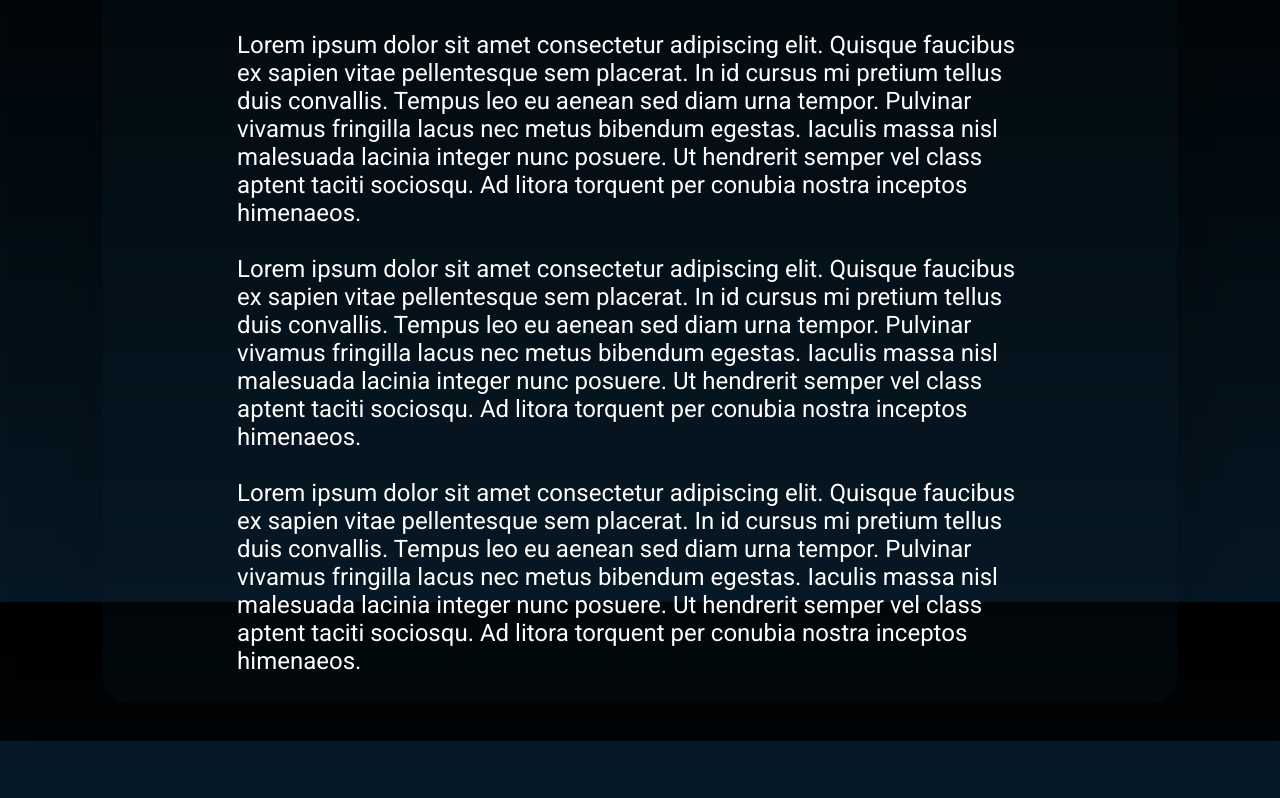
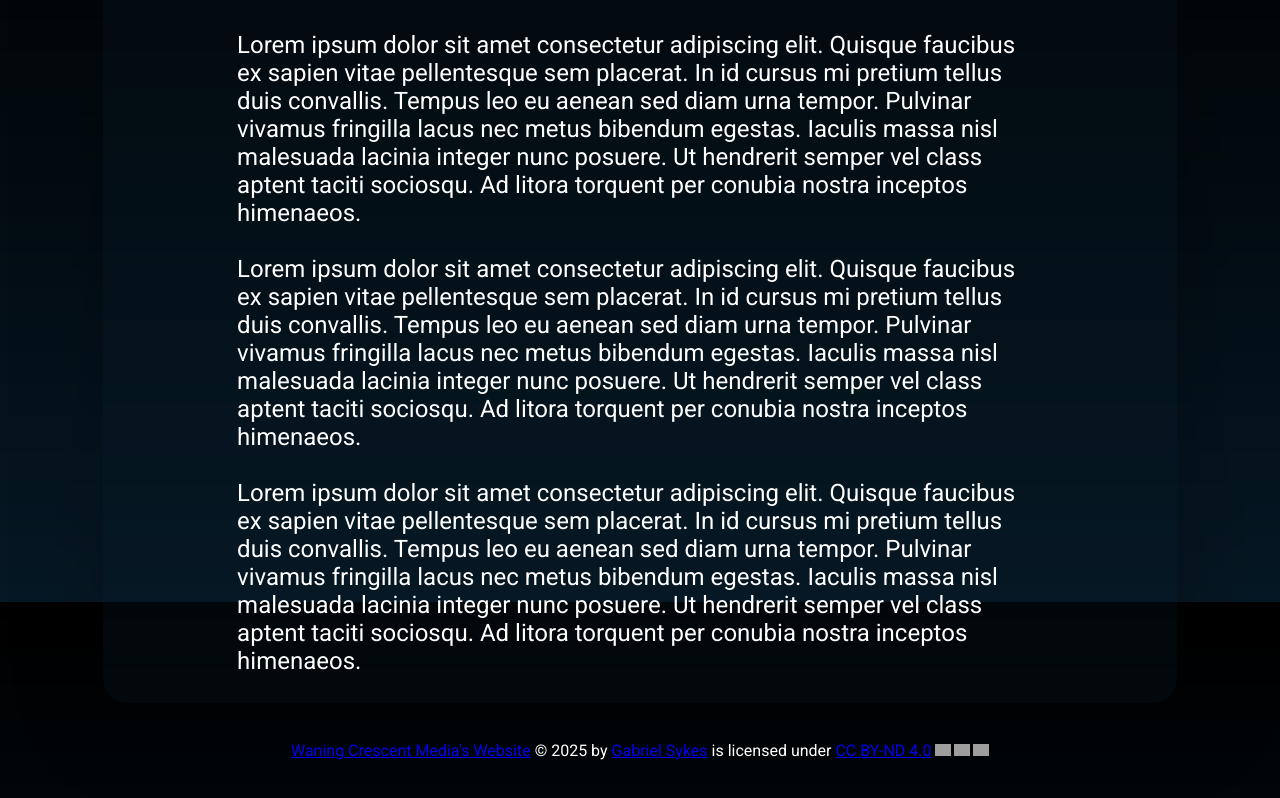
Before and after one commit to WaningCrescentMedia/wcm-website, a plain HTML site: page index.html in a window 1280 px wide. Shown: the part 7398-8196 px from the top of the page. Before the commit the page ends 8139 px from the top, so only its background shows below. Drawn offline with Linux system fonts and the light colour scheme; grey boxes are pictures that could not be loaded.

Commit message:
Add license info and readme.

```diff
--- a/index.html
+++ b/index.html
@@ -105,5 +105,8 @@
         </div>
         <br />
         <br />
+        <center><a href="https://waningcrescentmedia.com">Waning Crescent Media's Website</a> © 2025 by <a href="https://gabriel-sykes.com">Gabriel Sykes</a> is licensed under <a href="https://creativecommons.org/licenses/by-nd/4.0/">CC BY-ND 4.0</a><img src="https://mirrors.creativecommons.org/presskit/icons/cc.svg" alt="" style="max-width: 1em; max-height: 1em; margin-left: 0.2em" /><img src="https://mirrors.creativecommons.org/presskit/icons/by.svg" alt="" style="max-width: 1em; max-height: 1em; margin-left: 0.2em" /><img src="https://mirrors.creativecommons.org/presskit/icons/nd.svg" alt="" style="max-width: 1em; max-height: 1em; margin-left: 0.2em" /></center>
+        <br />
+        <br />
     </body>
 </html>
```
Also changed, not shown: 2 other files.
